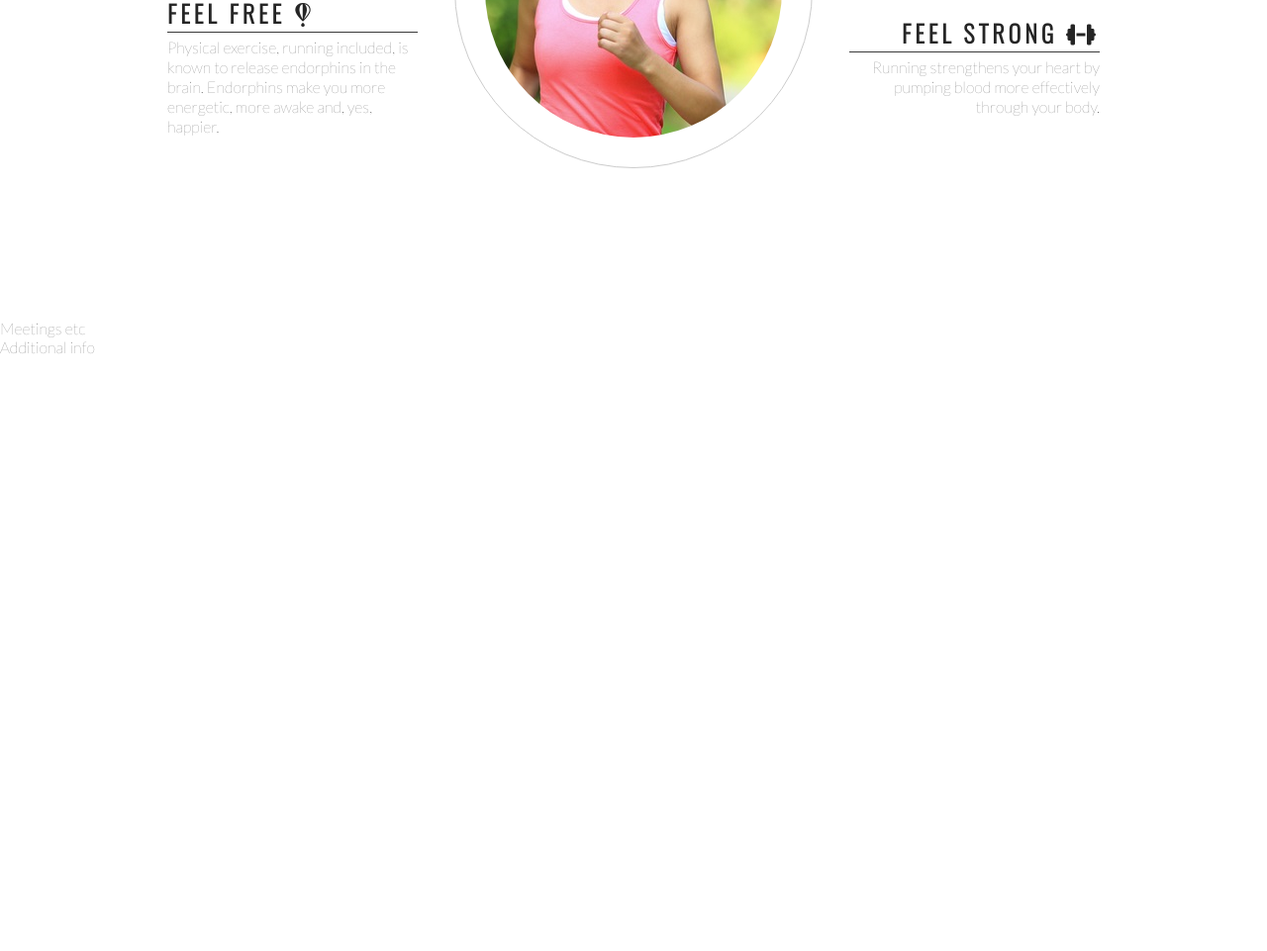
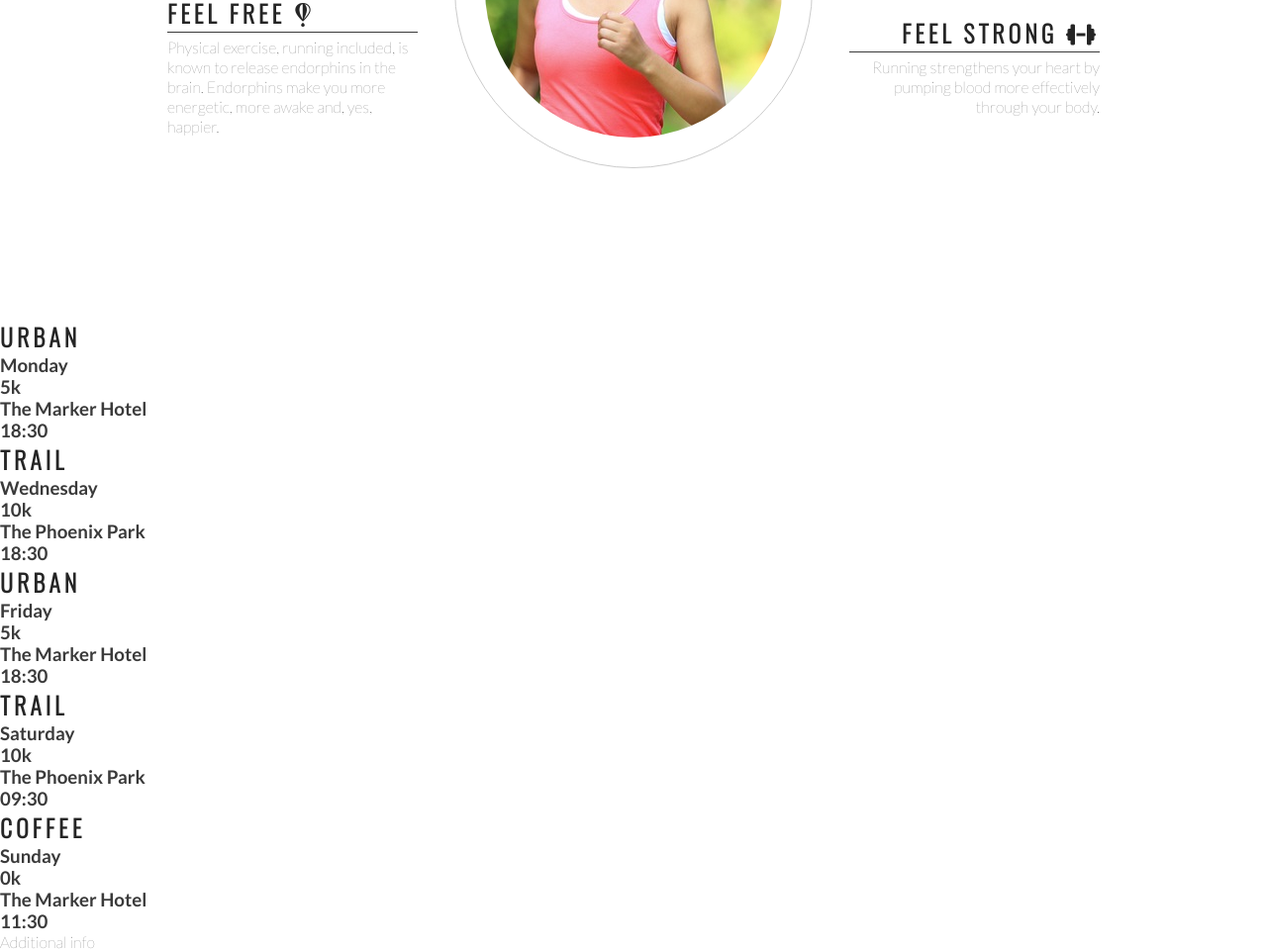
Before and after one commit to ErikHgm/Love-Running-Project, a plain HTML site: page index.html in a window 1280 px wide. Shown: the part 973-1934 px from the top of the page at 99% size. Before the commit the page ends 1333 px from the top, so only its background shows below. Drawn offline with nearby package versions, Linux system fonts and the light colour scheme; a web font is replaced by a local one.

Commit message:
Add meetup times content

```diff
--- a/index.html
+++ b/index.html
@@ -77,7 +77,45 @@
         </div>
     </section>
 
-    <section>Meetings etc</section>
+    <section>
+        <div>
+            <h2>Urban</h2>
+            <h3>Monday</h3>
+            <h3>5k</h3>
+            <h3>The Marker Hotel</h3>
+            <h3>18:30</h3>
+        </div>
+        <div>
+            <h2>Trail</h2>
+            <h3>Wednesday</h3>
+            <h3>10k</h3>
+            <h3>The Phoenix Park</h3>
+            <h3>18:30</h3>
+        </div>
+        <div>
+            <h2>Urban</h2>
+            <h3>Friday</h3>
+            <h3>5k</h3>
+            <h3>The Marker Hotel</h3>
+            <h3>18:30</h3>
+        </div>
+        <div>
+            <h2>Trail</h2>
+            <h3>Saturday</h3>
+            <h3>10k</h3>
+            <h3>The Phoenix Park</h3>
+            <h3>09:30</h3>
+        </div>
+        <div>
+            <h2>Coffee</h2>
+            <h3>Sunday</h3>
+            <h3>0k</h3>
+            <h3>The Marker Hotel</h3>
+            <h3>11:30</h3>
+        </div>
+
+
+    </section>
     <footer>Additional info</footer>
     <!-- font awesome script -->
     <script src="https://kit.fontawesome.com/d2d5fe6d3e.js" crossorigin="anonymous"></script>
```
